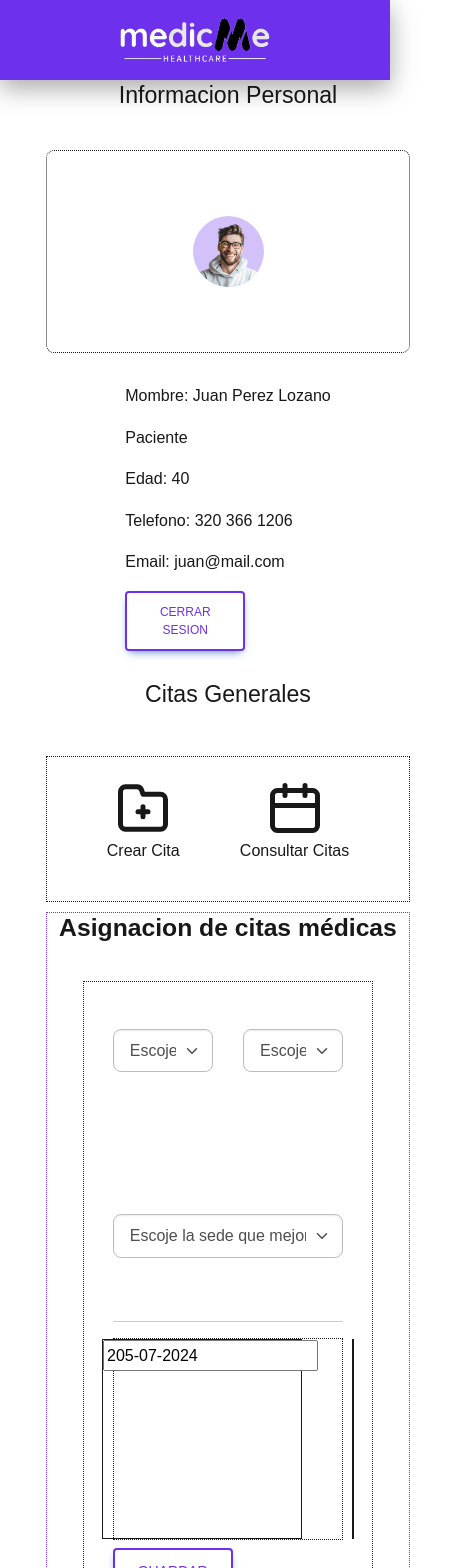
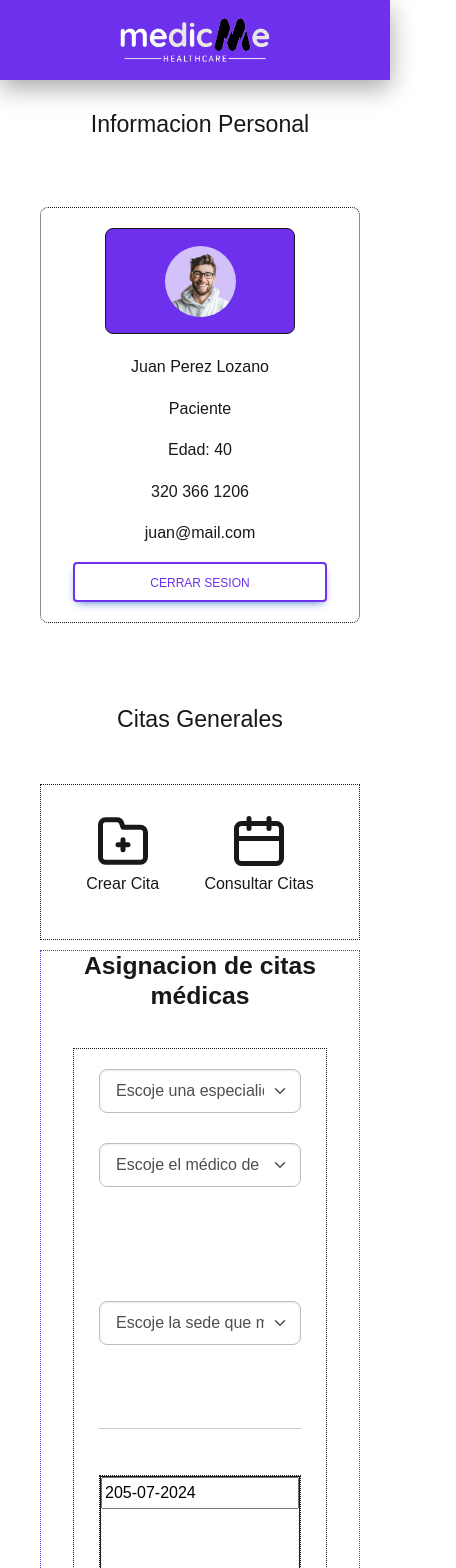
Before and after one commit to ciscojuan/medicMe-HealthCare, a React (Create React App) app in the folder front-end/: page /new-date in a window 390 px wide. Shown: the top 1568 px of the page, 456 px wide, since content can reach past the window. Built offline with nearby package versions, Linux system fonts and the light colour scheme.

Commit message:
Agregando media queries a la aplicacion.

```diff
--- a/front-end/src/App.css
+++ b/front-end/src/App.css
@@ -78,11 +78,9 @@ h2{
 }
 
 @media (max-width: 1200px) {
-  .btn-primary{
-    width: 120px;
-      padding: 10px;
-  }
+
 }
 
 @media (max-width: 480px){
+
 }
--- a/front-end/src/components/account-mangement/account.css
+++ b/front-end/src/components/account-mangement/account.css
@@ -24,6 +24,7 @@
     justify-content: center;
     align-items: center;
     border: 1px dotted;
+    padding: 20px 0;
 }
 
 .form__name {
@@ -36,8 +37,12 @@
     gap: 30px
 }
 
-.form__name input {
-    width: 260px;
+
+.form__name input,
+.form-floating,
+.form-floating {
+    width: 100%;
+    height: 100%;
 }
 
 .form__direction {
@@ -58,8 +63,29 @@
     justify-content: center;
 }
 
-@media screen and (max-width: 640px) {
+.btn-send {
+    display: flex;
+    justify-content: center;
+    align-items: center;
+}
+
+@media screen and (max-width: 900px) {
     .user-panel__container {
         grid-template-columns: auto;
+        gap: 50px;
+    }
+
+    .perfil__form {
+        gap: 30px;
     }
 }
+
+@media screen and (max-width: 640px) {
+        .form__name {
+                flex-direction: column;
+            }
+}
+
+@media screen and(max-width: 480px) {
+
+}
--- a/front-end/src/components/account-mangement/index.jsx
+++ b/front-end/src/components/account-mangement/index.jsx
@@ -12,7 +12,7 @@ import './account.css';
 
 const AccountManagement = () => {
     const navigate = useNavigate();
-    const redirectTo =() =>{
+    const redirectTo = () => {
         navigate("/")
     }
     return (
@@ -85,7 +85,7 @@ const AccountManagement = () => {
                         </div>
 
                         <div className="form__name">
-                            <Form.Floating className="mb-2">
+                            <Form.Floating >
                                 <Form.Control
                                     id="telefono"
                                     type="text"
@@ -93,7 +93,7 @@ const AccountManagement = () => {
                                 />
                                 <label htmlFor="telefono">Telefono </label>
                             </Form.Floating>
-                            <Form.Floating className="mb-2">
+                            <Form.Floating>
                                 <Form.Control
                                     id="cumpleaños"
                                     type="date"
@@ -104,7 +104,7 @@ const AccountManagement = () => {
                         </div>
 
                         <div className="form__direction">
-                            <Form.Floating className="mb-2">
+                            <Form.Floating>
                                 <Form.Control
                                     id="direccion"
                                     type="text"
@@ -117,7 +117,7 @@ const AccountManagement = () => {
                         <hr className="hr" />
 
                         <div className="form__name">
-                            <Form.Floating className="mb-2">
+                            <Form.Floating>
                                 <Form.Control
                                     id="email"
                                     type="text"
@@ -137,8 +137,9 @@ const AccountManagement = () => {
                             </Form.Floating>
                         </div>
 
-                        <Form.Floating >
-                            <Button variant="primary" size="lg" className="mt-2"> Guardar información</Button>
+                        <Form.Floating
+                        className="btn-send" >
+                            <Button variant="primary" size="lg" className="btn-send"> Guardar información</Button>
                         </Form.Floating>
 
                     </div>
--- a/front-end/src/components/new-date/index.jsx
+++ b/front-end/src/components/new-date/index.jsx
@@ -42,13 +42,15 @@ const redirectTo = () =>{
                     </div>
 
                     <div className="perfil__portrait">
+
+                        <div className="perfil__portrait--image">
                             <img src={avatar} alt="Username" />
                         </div>
 
-                    <div className="perfil__info">
+                        <div className="perfil__portrait--info">
 
                             <div className="info__name">
-                            <p>Mombre: Juan Perez Lozano</p>
+                                <p>Juan Perez Lozano</p>
                             </div>
 
                             <div className="perfil__rol">
@@ -60,16 +62,19 @@ const redirectTo = () =>{
                             </div>
 
                             <div className="perfil__email">
-                            <p>Telefono: 320 366 1206</p>
+                                <p>320 366 1206</p>
                             </div>
 
                             <div className="perfil__email">
-                            <p>Email: juan@mail.com</p>
+                                <p>juan@mail.com</p>
                             </div>
 
-                        <Button onClick={() => redirectTo()}>Cerrar sesion</Button>
+                            <Button
+                            onClick={() => redirectTo()}>Cerrar sesion</Button>
 
                         </div>
+                    </div>
+
                 </div>
 
                 <div className="sidebar__user-panel">
@@ -127,9 +132,9 @@ const redirectTo = () =>{
 
                             <div className="form__date"></div>
                             </div>
-                            <Form.Floating >
-                                <Button variant="primary" size="lg" className="mt-2"> Guardar información</Button>
-                            </Form.Floating>
+
+                                <Button variant="primary" size="lg" className="mt-5"> Guardar información</Button>
+
 
                         </div>
 
--- a/front-end/src/components/new-date/new-date.css
+++ b/front-end/src/components/new-date/new-date.css
@@ -1,3 +1,6 @@
+.new-date__container h2{
+text-align: center;
+}
 .new-date__container {
     width: 80%;
     height: 100%;
@@ -20,12 +23,21 @@
     gap: 50px;
 }
 
+.new-date__calendar input, .new-date button{
+    width: 100%;
+}
+
+
 .form__date{
     width: 200px;
     height: 200px;
     border: 1px solid
 }
-
+.form__date--btn{
+display: flex;
+justify-content: center;
+align-items: center;
+}
 @media screen and (max-width: 900px) {
     .user-panel__container {
 
@@ -33,6 +45,11 @@
     }
 }
 
+@media screen and (max-width: 640px) {
+        .new-date__calendar {
+                flex-direction: column
+            }
+}
 @media screen and (max-width: 480px) {
     .perfil__portrait {
         width: 80%;
--- a/front-end/src/components/user-panel/user-panel.css
+++ b/front-end/src/components/user-panel/user-panel.css
@@ -224,7 +224,7 @@
     }
 
 
-        .user-panel__container {
+    .user-panel__container {
         grid-template-columns: auto;
     }
 
```
Lines whose indentation alone changed are shown as unchanged.
